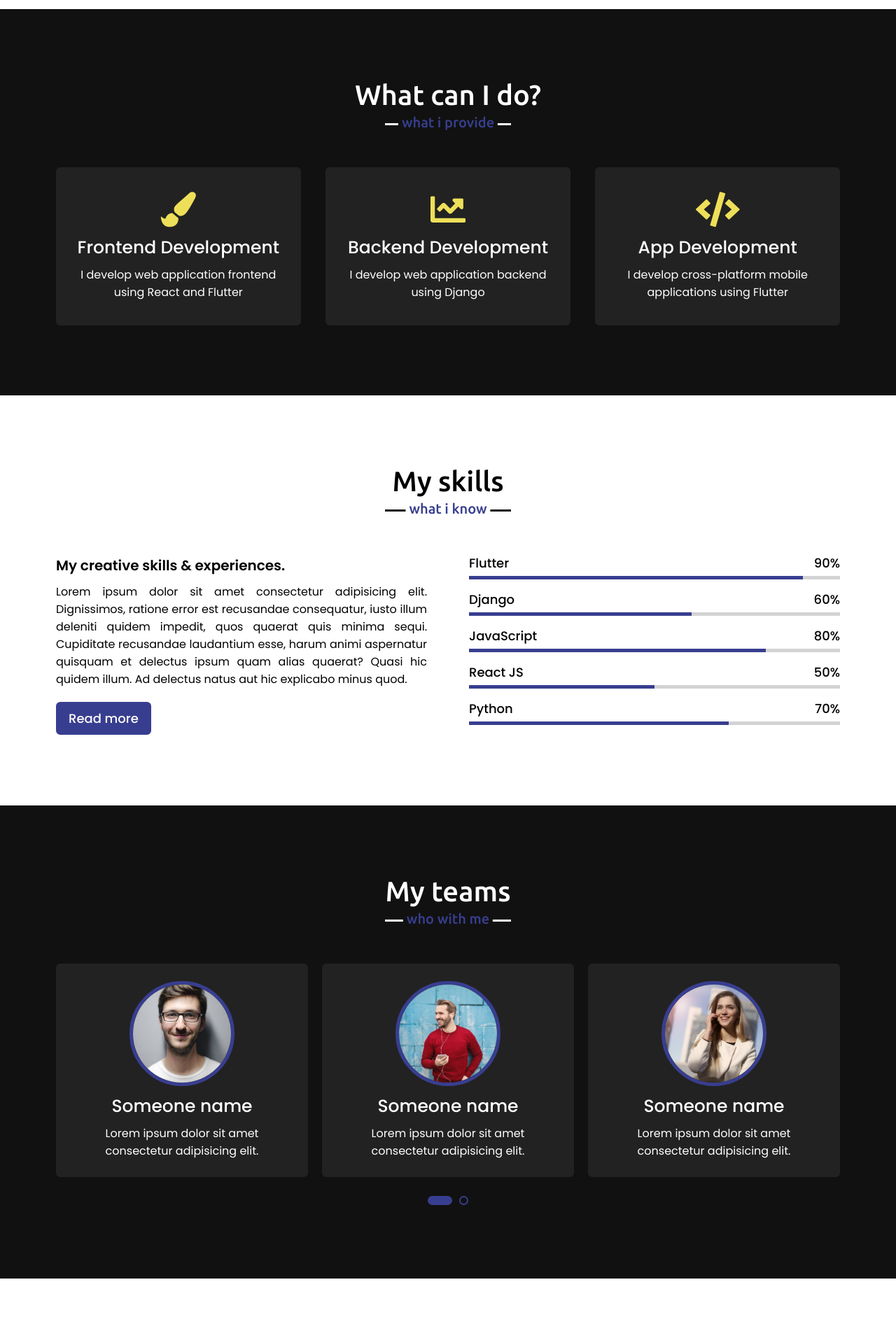
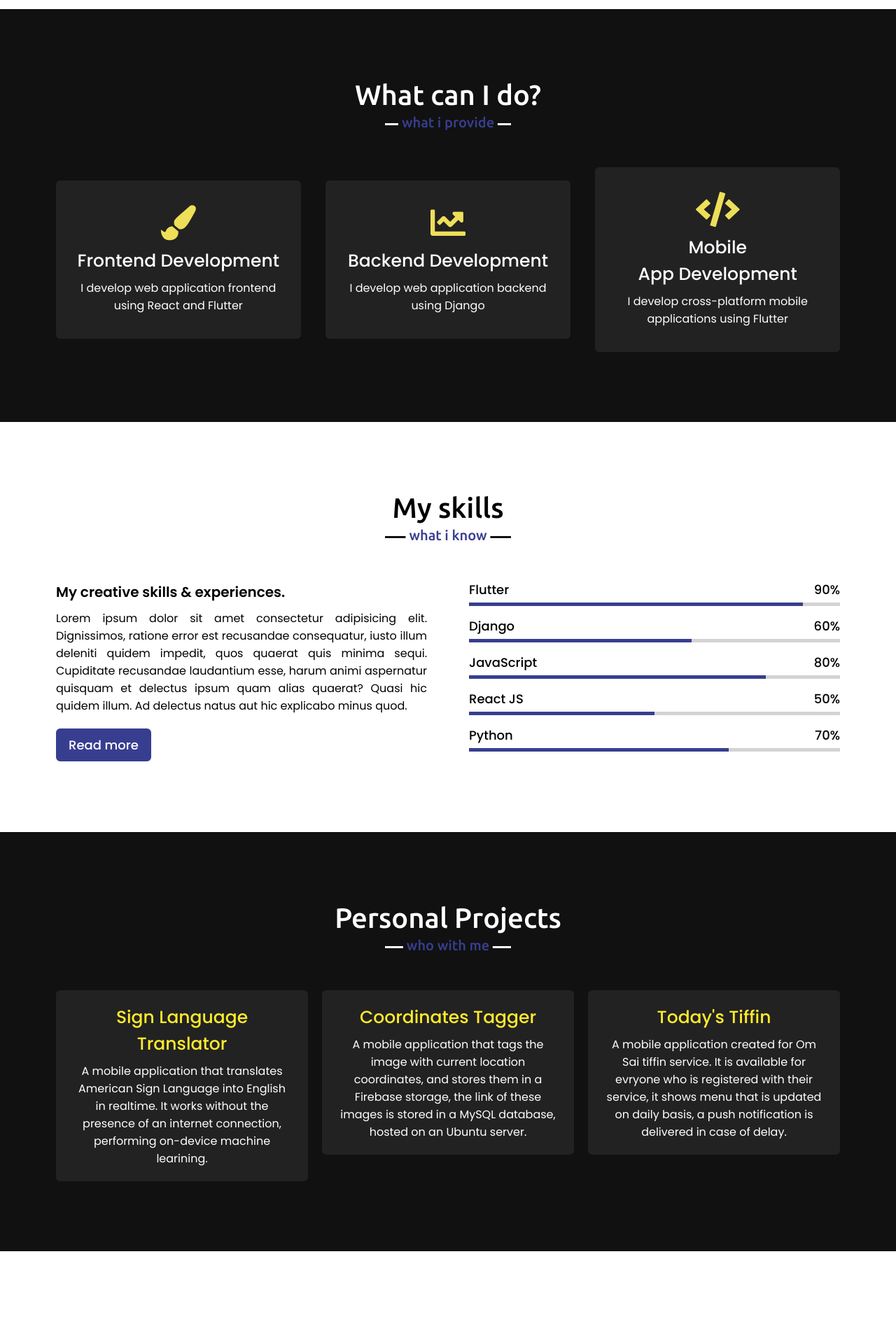
Before and after one commit to codedog001/portfolio, a PHP site: page / in a window 1280 px wide. Shown: the part 1520-3402 px from the top of the page at 70% size. Run offline with PHP 8.4, Linux system fonts and the light colour scheme.

Commit message:
Project Section

```diff
--- a/index.php
+++ b/index.php
@@ -60,7 +60,7 @@
                 <div class="column right">
                     <div class="text">I'm Mohit and I'm a <span class="typing-2"></span></div>
                     <p>I am a pre-final year B.tech CSE student at ABES EC. I love development, that's what I do all day.
-                        <br />For a year, I have worked in the field of cybersecurity and I am a Certified Ethical Hacker, who later discovered his passion in development.</p>
+                        <br />For a year, I have worked as an ethical hacker in the field of cybersecurity and I am a Certified Ethical Hacker (CEH v10).</p>
                     <a href="#">Download CV</a>
                 </div>
             </div>
@@ -89,7 +89,7 @@
                 <div class="card">
                     <div class="box">
                         <i class="fas fa-code"></i>
-                        <div class="text">App Development</div>
+                        <div class="text">Mobile <br />App Development</div>
                         <p>I develop cross-platform mobile applications using Flutter</p>
                     </div>
                 </div>
@@ -152,41 +152,29 @@
     <!-- teams section start -->
     <section class="teams" id="teams">
         <div class="max-width">
-            <h2 class="title">My teams</h2>
+            <h2 class="title">Personal Projects</h2>
             <div class="carousel owl-carousel">
-                <div class="card">
+
+                <div class="card" >
                     <div class="box">
-                        <img src="images/profile-1.jpeg" alt="">
-                        <div class="text">Someone name</div>
-                        <p>Lorem ipsum dolor sit amet consectetur adipisicing elit.</p>
+                        <!-- <img src="images/hand.jpg" alt=""> -->
+                        <div class="text"><a href="https://github.com/codedog001/sign_language_translator_ml_flutter" style="color:rgb(255, 234, 45)" target="_blank" rel="noopener noreferrer">Sign Language Translator</a></div>
+                        <p><a href="https://github.com/codedog001/sign_language_translator_ml_flutter" style="color:white">A mobile application that translates American Sign Language into English in realtime. It works without the presence of an internet connection, performing on-device machine learining.</a></p>
+                    </div>
+
+                </div>
+                <div class="card" >
+                    <div class="box">
+                        <!-- <img src="images/profile-2.jpeg" alt=""> -->
+                        <div class="text"><a href="https://github.com/codedog001/sign_language_translator_ml_flutter" style="color:rgb(255, 234, 45)" target="_blank" rel="noopener noreferrer">Coordinates Tagger</a></div>
+                        <p><a href="https://github.com/codedog001/flutter_MySQL_app" style="color:white">A mobile application that tags the image with current location coordinates, and stores them in a Firebase storage, the link of these images is stored in a MySQL database, hosted on an Ubuntu server.</a></p>
                     </div>
                 </div>
-                <div class="card">
+                <div class="card" >
                     <div class="box">
-                        <img src="images/profile-2.jpeg" alt="">
-                        <div class="text">Someone name</div>
-                        <p>Lorem ipsum dolor sit amet consectetur adipisicing elit.</p>
-                    </div>
-                </div>
-                <div class="card">
-                    <div class="box">
-                        <img src="images/profile-3.jpeg" alt="">
-                        <div class="text">Someone name</div>
-                        <p>Lorem ipsum dolor sit amet consectetur adipisicing elit.</p>
-                    </div>
-                </div>
-                <div class="card">
-                    <div class="box">
-                        <img src="images/profile-4.jpeg" alt="">
-                        <div class="text">Someone name</div>
-                        <p>Lorem ipsum dolor sit amet consectetur adipisicing elit.</p>
-                    </div>
-                </div>
-                <div class="card">
-                    <div class="box">
-                        <img src="images/profile-5.jpeg" alt="">
-                        <div class="text">Someone name</div>
-                        <p>Lorem ipsum dolor sit amet consectetur adipisicing elit.</p>
+                        <!-- <img src="images/profile-2.jpeg" alt=""> -->
+                        <div class="text"><a href="https://github.com/codedog001/sign_language_translator_ml_flutter" style="color:rgb(255, 234, 45)" target="_blank" rel="noopener noreferrer">Today's Tiffin</a></div>
+                        <p><a href="https://github.com/codedog001/flutter_MySQL_app" style="color:white">A mobile application created for Om Sai tiffin service. It is available for evryone who is registered with their service, it shows menu that is updated on daily basis, a push notification is delivered in case of delay.</a></p>
                     </div>
                 </div>
             </div>
--- a/script.js
+++ b/script.js
@@ -35,14 +35,15 @@ $(document).ready(function(){
 
     // typing text animation script
     var typed = new Typed(".typing", {
-        strings: ["Developer", "Freelancer", "Rapid Learner"],
+        strings: ["Developer", "Freelancer", "Certified Ethical Hacker"],
         typeSpeed: 100,
         backSpeed: 60,
         loop: true
+
     });
 
     var typed = new Typed(".typing-2", {
-        strings: ["Developer", "Freelancer", "Rapid Learner"],
+        strings: ["Developer", "Freelancer", "Certfied Ethical Hacker"],
         typeSpeed: 100,
         backSpeed: 60,
         loop: true
--- a/style.css
+++ b/style.css
@@ -386,7 +386,10 @@ section .title::after{
 .teams .carousel .card{
     background: #222;
     border-radius: 6px;
-    padding: 25px 35px;
+    padding-left: 25px;
+    padding-top: 10px;
+    padding-right: 25px;
+    padding-bottom: 20px;
     text-align: center;
     overflow: hidden;
     transition: all 0.3s ease;
@@ -410,8 +413,8 @@ section .title::after{
     margin: 10px 0 7px 0;
 }
 .teams .carousel .card img{
-    height: 150px;
-    width: 150px;
+    height: 250px;
+    width: 250px;
     object-fit: cover;
     border-radius: 50%;
     border: 5px solid rgb(56, 62, 143);
```
Also changed, not shown: images/hand.jpg (added).
